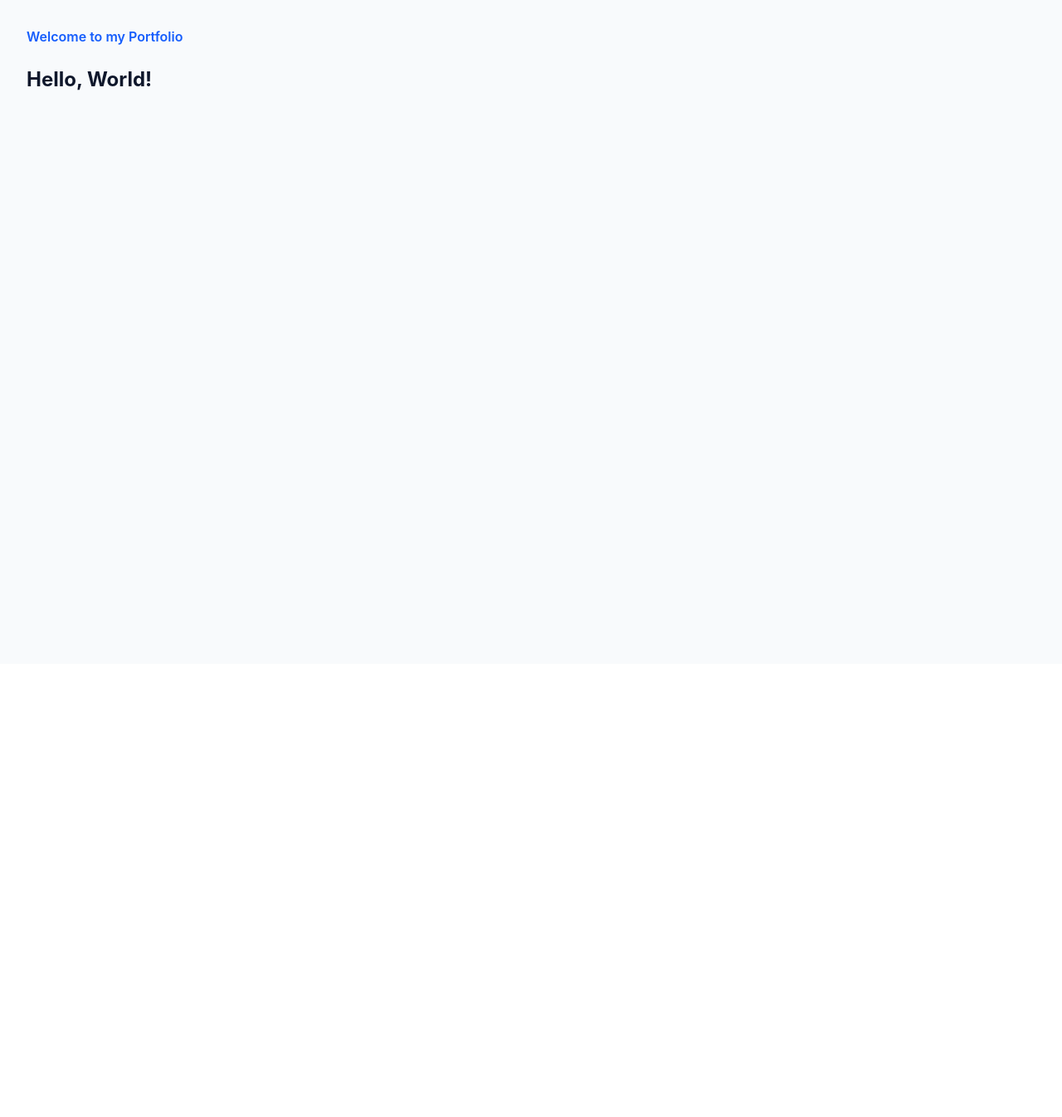
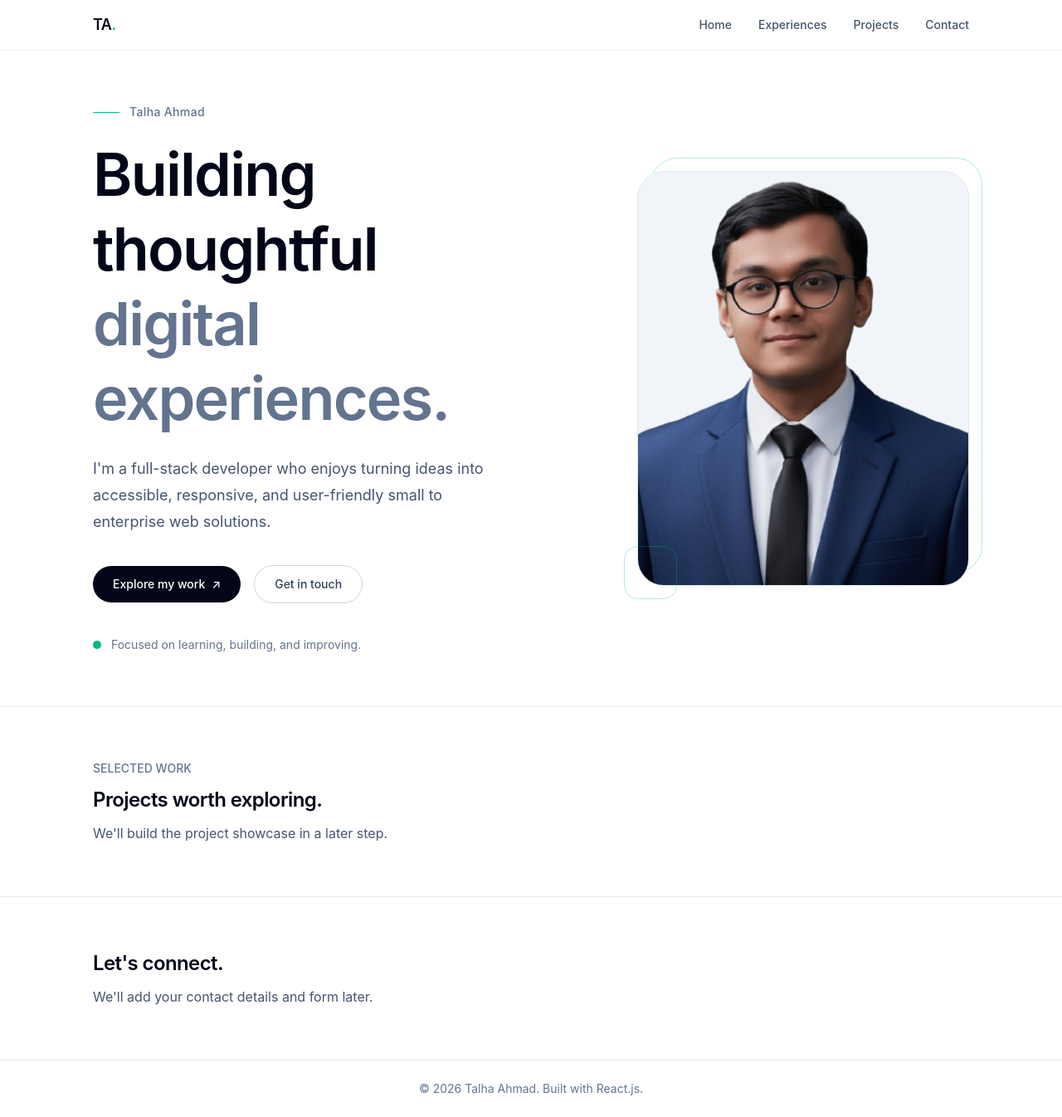
Before and after one commit to TalhaAhmad-Codes/My-Portfolio, a React (Vite) app: page / in a window 1280 px wide. Shown: the whole page at 83% size. Before the commit the page ends 800 px from the top, so only its background shows below. Built offline with nearby package versions, Linux system fonts and the light colour scheme.

Commit message:
Build portfolio landing page
Create a new personal portfolio homepage with a sticky navigation bar, hero section, profile image, and placeholder project/contact sections. Add smooth scrolling, dark-mode styling, and new profile assets to give the site a polished, modern landing page.

```diff
--- a/src/App.jsx
+++ b/src/App.jsx
@@ -1,23 +1,173 @@
 import { Routes, Route, Link } from "react-router-dom";
-import "./App.css";
+import profileImage from "./assets/profile-pic.png";
+
+function Home() {
+  return (
+    <main>
+      {/* Hero */}
+      <section
+        id="home"
+        className="mx-auto grid min-h-[80vh] max-w-6xl items-center gap-12 px-6 py-16 sm:px-8 md:grid-cols-2 lg:px-12 lg:gap-16"
+      >
+        {/* Left: Introduction */}
+        <div className="order-2 max-w-3xl md:order-1">
+          <p className="mb-5 flex items-center gap-3 text-sm font-medium tracking-wide text-slate-500 dark:text-slate-400">
+            <span className="h-px w-8 bg-emerald-500" />
+            Talha Ahmad
+          </p>
+
+          <h1 className="text-4xl font-semibold leading-tight tracking-tight text-slate-950 sm:text-5xl lg:text-6xl xl:text-7xl dark:text-white">
+            Building thoughtful
+            <span className="block text-slate-500 dark:text-slate-400">
+              digital experiences.
+            </span>
+          </h1>
+
+          <p className="mt-6 max-w-xl text-base leading-8 text-slate-600 sm:text-lg dark:text-slate-400">
+            I'm a full-stack developer who enjoys turning ideas into accessible,
+            responsive, and user-friendly small to enterprise web solutions.
+          </p>
+
+          <div className="mt-9 flex flex-wrap items-center gap-4">
+            <a
+              href="#projects"
+              className="inline-flex items-center gap-2 rounded-full bg-slate-950 px-6 py-3 text-sm font-medium text-white transition-colors hover:bg-slate-700 focus-visible:outline-2 focus-visible:outline-offset-4 focus-visible:outline-emerald-500 dark:bg-white dark:text-slate-950 dark:hover:bg-slate-200"
+            >
+              Explore my work
+              <span aria-hidden="true">↗</span>
+            </a>
+
+            <a
+              href="#contact"
+              className="rounded-full border border-slate-300 px-6 py-3 text-sm font-medium text-slate-700 transition-colors hover:border-slate-500 hover:text-slate-950 focus-visible:outline-2 focus-visible:outline-offset-4 focus-visible:outline-emerald-500 dark:border-slate-700 dark:text-slate-300 dark:hover:border-slate-500 dark:hover:text-white"
+            >
+              Get in touch
+            </a>
+          </div>
+
+          <div className="mt-10 flex items-center gap-3 text-sm text-slate-500 dark:text-slate-400">
+            <span className="relative flex h-2.5 w-2.5 shrink-0">
+              <span className="absolute inline-flex h-full w-full rounded-full bg-emerald-400 opacity-40" />
+              <span className="relative inline-flex h-2.5 w-2.5 rounded-full bg-emerald-500" />
+            </span>
+            Focused on learning, building, and improving.
+          </div>
+        </div>
+
+        {/* Right: Profile image */}
+        <div className="order-1 flex justify-center md:order-2 md:justify-end">
+          <div className="relative w-full max-w-[280px] sm:max-w-[340px] lg:max-w-[400px]">
+            {/* Decorative background */}
+            <div
+              aria-hidden="true"
+              className="absolute -right-3 -top-3 h-full w-full rounded-[2rem] border border-emerald-500/30 sm:-right-4 sm:-top-4"
+            />
+
+            {/* Profile photo */}
+            <div className="relative aspect-[4/5] overflow-hidden rounded-[2rem] border border-slate-200 bg-slate-100 dark:border-slate-800 dark:bg-slate-900">
+              <img
+                src={profileImage}
+                alt="Portrait of Talha Ahmad"
+                className="h-full w-full object-cover object-center"
+                width="800"
+                height="1000"
+                fetchPriority="high"
+              />
+            </div>
+
+            {/* Subtle accent */}
+            <div
+              aria-hidden="true"
+              className="absolute -bottom-3 -left-3 h-16 w-16 rounded-2xl border border-emerald-500/30 sm:-bottom-4 sm:-left-4"
+            />
+          </div>
+        </div>
+      </section>
+
+      {/* Placeholder section anchors for navigation */}
+      <section
+        id="projects"
+        className="border-t border-slate-200 dark:border-slate-800"
+      >
+        <div className="mx-auto max-w-6xl px-6 py-16 sm:px-8 lg:px-12">
+          <p className="text-sm font-medium text-slate-500 dark:text-slate-400">
+            SELECTED WORK
+          </p>
+          <h2 className="mt-3 text-2xl font-semibold tracking-tight text-slate-950 dark:text-white">
+            Projects worth exploring.
+          </h2>
+          <p className="mt-3 text-slate-600 dark:text-slate-400">
+            We'll build the project showcase in a later step.
+          </p>
+        </div>
+      </section>
+
+      <section
+        id="contact"
+        className="border-t border-slate-200 dark:border-slate-800"
+      >
+        <div className="mx-auto max-w-6xl px-6 py-16 sm:px-8 lg:px-12">
+          <h2 className="text-2xl font-semibold tracking-tight text-slate-950 dark:text-white">
+            Let's connect.
+          </h2>
+          <p className="mt-3 text-slate-600 dark:text-slate-400">
+            We'll add your contact details and form later.
+          </p>
+        </div>
+      </section>
+    </main>
+  );
+}
+
+function Navbar() {
+  const links = [
+    { label: "Home", href: "#home" },
+    { label: "Experiences", href: "#experience" },
+    { label: "Projects", href: "#projects" },
+    { label: "Contact", href: "#contact" },
+  ];
+
+  return (
+    <header className="sticky top-0 z-50 border-b border-slate-200/80 bg-white/85 backdrop-blur-lg dark:border-slate-800/80 dark:bg-slate-950/85">
+      <nav
+        aria-label="Main navigation"
+        className="mx-auto flex max-w-6xl items-center justify-between px-6 py-4 sm:px-8 lg:px-12"
+      >
+        <Link
+          to="/"
+          className="text-lg font-semibold tracking-tight text-slate-950 dark:text-white"
+        >
+          TA<span className="text-emerald-500">.</span>
+        </Link>
+
+        <div className="flex items-center gap-5 sm:gap-8">
+          {links.map((link) => (
+            <a
+              key={link.label}
+              href={link.href}
+              className="text-sm font-medium text-slate-600 transition-colors hover:text-emerald-600 focus-visible:outline-2 focus-visible:outline-offset-4 focus-visible:outline-emerald-500 dark:text-slate-300 dark:hover:text-emerald-400"
+            >
+              {link.label}
+            </a>
+          ))}
+        </div>
+      </nav>
+    </header>
+  );
+}
 
 function App() {
   return (
-    <div className="min-h-screen p-8 bg-slate-50 text-slate-900">
-      {/* Navigation and interactive links go OUTSIDE <Routes> */}
-      <nav className="mb-6">
-        <Link to="/" className="text-blue-600 hover:underline font-semibold">
-          Welcome to my Portfolio
-        </Link>
-      </nav>
+    <div className="min-h-screen bg-white text-slate-900 antialiased dark:bg-slate-950 dark:text-white">
+      <Navbar />
 
-      {/* <Routes> ONLY contains <Route> components */}
       <Routes>
-        <Route
-          path="/"
-          element={<div className="text-2xl font-bold">Hello, World!</div>}
-        />
+        <Route path="/" element={<Home />} />
       </Routes>
+
+      <footer className="border-t border-slate-200 px-6 py-6 text-center text-sm text-slate-500 dark:border-slate-800 dark:text-slate-400">
+        © {new Date().getFullYear()} Talha Ahmad. Built with React.js.
+      </footer>
     </div>
   );
 }
--- a/src/index.css
+++ b/src/index.css
@@ -1 +1,38 @@
 @import "tailwindcss";
+
+html {
+  scroll-behavior: smooth;
+  scroll-padding-top: 5rem;
+}
+
+body {
+  margin: 0;
+  min-width: 320px;
+  min-height: 100vh;
+  font-family:
+    Inter,
+    ui-sans-serif,
+    system-ui,
+    -apple-system,
+    BlinkMacSystemFont,
+    "Segoe UI",
+    sans-serif;
+  -webkit-font-smoothing: antialiased;
+  -moz-osx-font-smoothing: grayscale;
+}
+
+::selection {
+  color: #ffffff;
+  background: #059669;
+}
+
+@media (prefers-reduced-motion: reduce) {
+  *,
+  *::before,
+  *::after {
+    scroll-behavior: auto !important;
+    animation-duration: 0.01ms !important;
+    animation-iteration-count: 1 !important;
+    transition-duration: 0.01ms !important;
+  }
+}
```
Also changed, not shown: src/assets/porfile-pic-new.png (added), src/assets/profile-pic.png (added).
